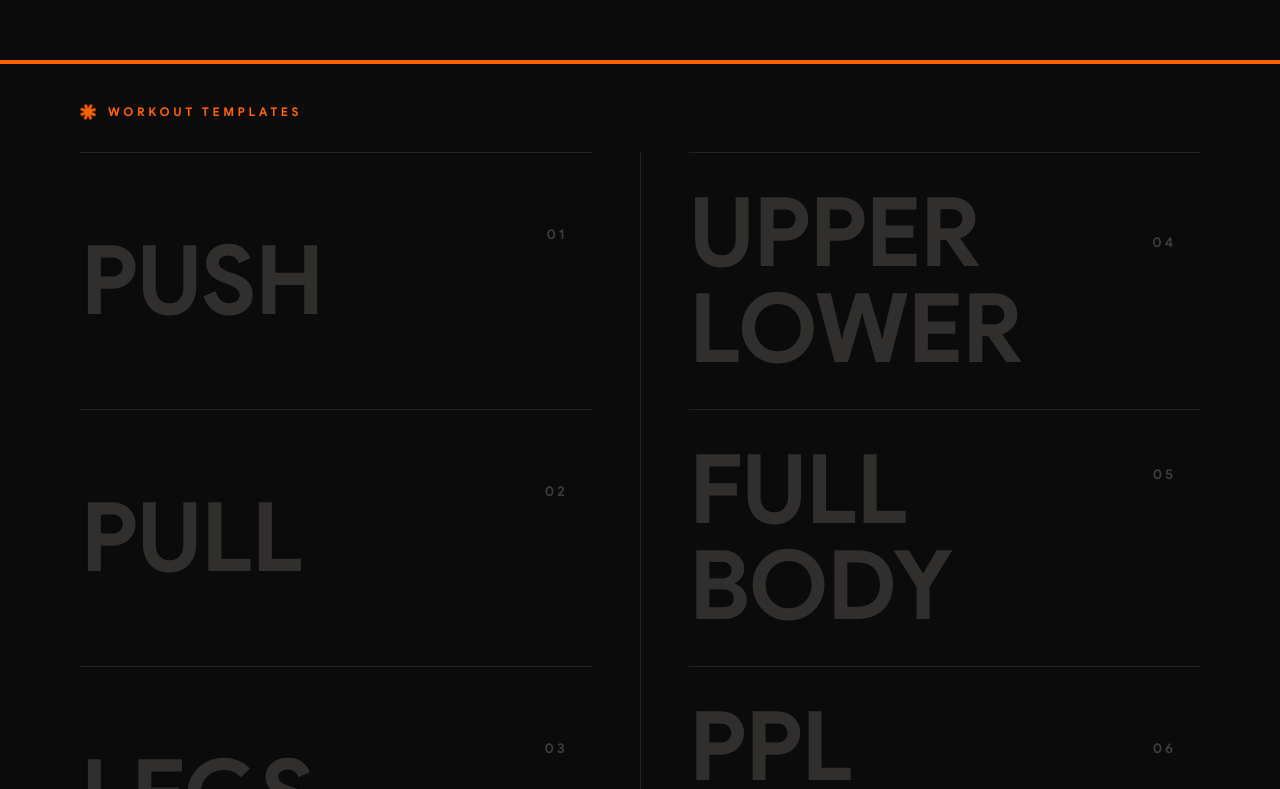
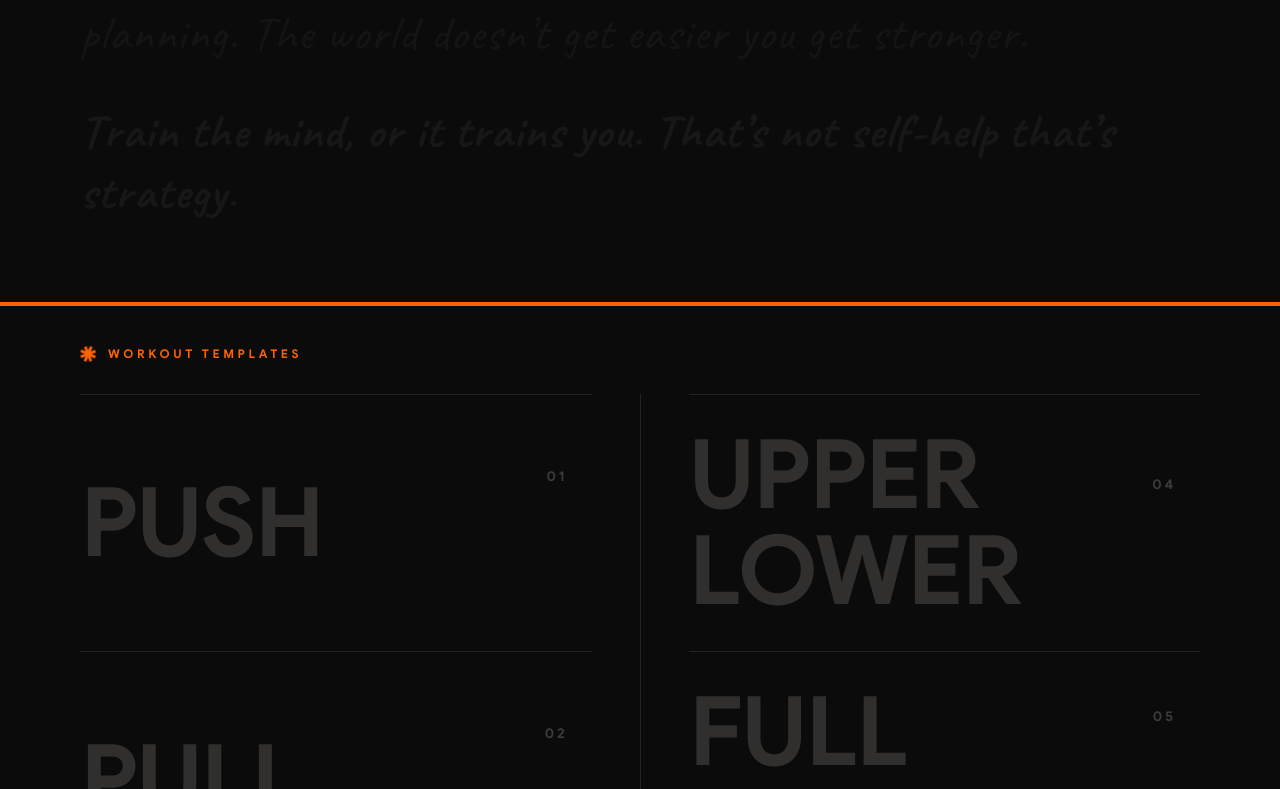
Before and after one commit to duskdynamicsproductions/elevate, a React (Vite) app: page / in a window 1280 px wide. Shown: the part 9020-9809 px from the top of the page. Built offline with nearby package versions, Linux system fonts and the light colour scheme.

Commit message:
applied cursive font styling

```diff
--- a/src/App.tsx
+++ b/src/App.tsx
@@ -2391,19 +2391,19 @@ export default function App() {
           <ScrollRevealBlock paragraphs={[
             {
               text: "The only enemy you face is your uncontrolled mind, not people, not failure, not even fear. Just you on autopilot. Because when the mind runs wild, it turns shadows into monsters and doubts into truths. You start fighting things that don’t exist conversations that never happened, futures that haven't arrived.",
-              className: "text-[20px] font-bold leading-[1.3] tracking-tight text-elevate-paper md:text-[28px] lg:text-[36px]"
+              className: "text-[28px] font-['Caveat',_cursive] leading-[1.2] tracking-wide text-elevate-paper md:text-[40px] lg:text-[48px]"
             },
             {
               text: "An untrained mind is a brilliant liar. It mimics your voice, wears your thoughts, and convinces you to stay small.",
-              className: "text-[20px] font-bold leading-[1.3] tracking-tight text-elevate-paper/80 md:text-[28px] lg:text-[36px]"
+              className: "text-[28px] font-['Caveat',_cursive] leading-[1.2] tracking-wide text-elevate-paper/80 md:text-[40px] lg:text-[48px]"
             },
             {
               text: "But when you take control, real control, everything shifts. You stop reacting you start choosing. You stop panicking you start planning. The world doesn’t get easier you get stronger.",
-              className: "text-[20px] font-bold leading-[1.3] tracking-tight text-elevate-paper/80 md:text-[28px] lg:text-[36px]"
+              className: "text-[28px] font-['Caveat',_cursive] leading-[1.2] tracking-wide text-elevate-paper/80 md:text-[40px] lg:text-[48px]"
             },
             {
               text: "Train the mind, or it trains you. That’s not self-help that’s strategy.",
-              className: "text-[20px] font-black leading-[1.3] tracking-tight text-elevate-primary md:text-[28px] lg:text-[36px]"
+              className: "text-[28px] font-['Caveat',_cursive] font-bold leading-[1.2] tracking-wide text-elevate-primary md:text-[40px] lg:text-[48px]"
             }
           ]} />
         </div>
--- a/src/index.css
+++ b/src/index.css
@@ -1,7 +1,8 @@
+@import url('https://fonts.googleapis.com/css2?family=Caveat:wght@400..700&display=swap');
+
 @tailwind base;
 @tailwind components;
 @tailwind utilities;
-
 /* Hide native cursor — we use a custom one */
 * {
   cursor: none !important;
```
